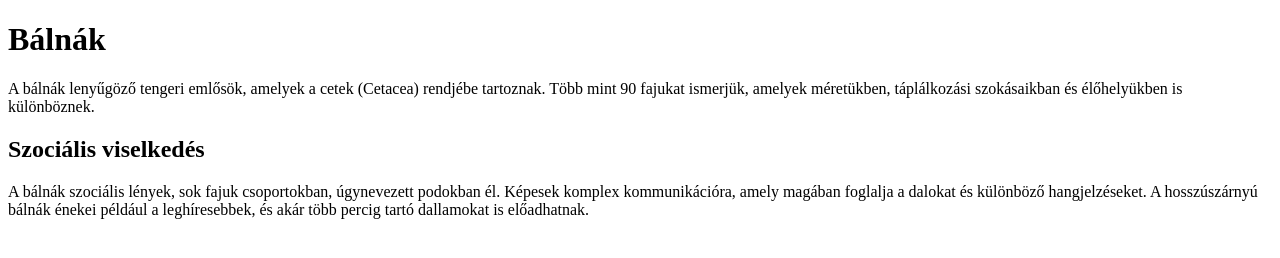
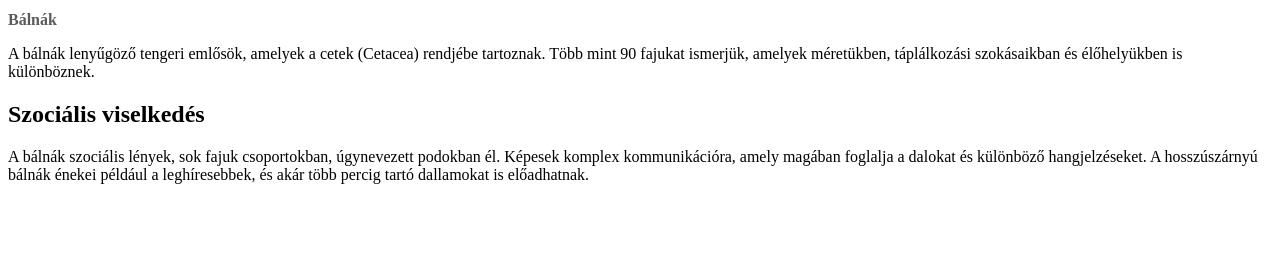
Before and after one commit to csengeszoke/hazifeladat, a plain HTML site: page index.html in a window 1280 px wide. Drawn offline with Linux system fonts and the light colour scheme.

Commit message:
szerkesztés

```diff
--- a/balna.css
+++ b/balna.css
@@ -0,0 +1,4 @@
+h1{
+    font-size: medium;
+    color: rgba(0, 0, 0, 0.645);
+}
--- a/index.html
+++ b/index.html
@@ -8,9 +8,10 @@
 </head>
 <body>
     <h1>Bálnák</h1>
+    <div>
     <p>A bálnák lenyűgöző tengeri emlősök, amelyek a cetek (Cetacea) rendjébe tartoznak. Több mint 90 fajukat ismerjük, amelyek méretükben, táplálkozási szokásaikban és élőhelyükben is különböznek.</p>
     <h2>Szociális viselkedés</h2>
     <p>A  bálnák szociális lények, sok fajuk csoportokban, úgynevezett podokban él. Képesek komplex kommunikációra, amely magában foglalja a dalokat és különböző hangjelzéseket. A hosszúszárnyú bálnák énekei például a leghíresebbek, és akár több percig tartó dallamokat is előadhatnak.</p>
-
+</div>
 </body>
 </html>
```
